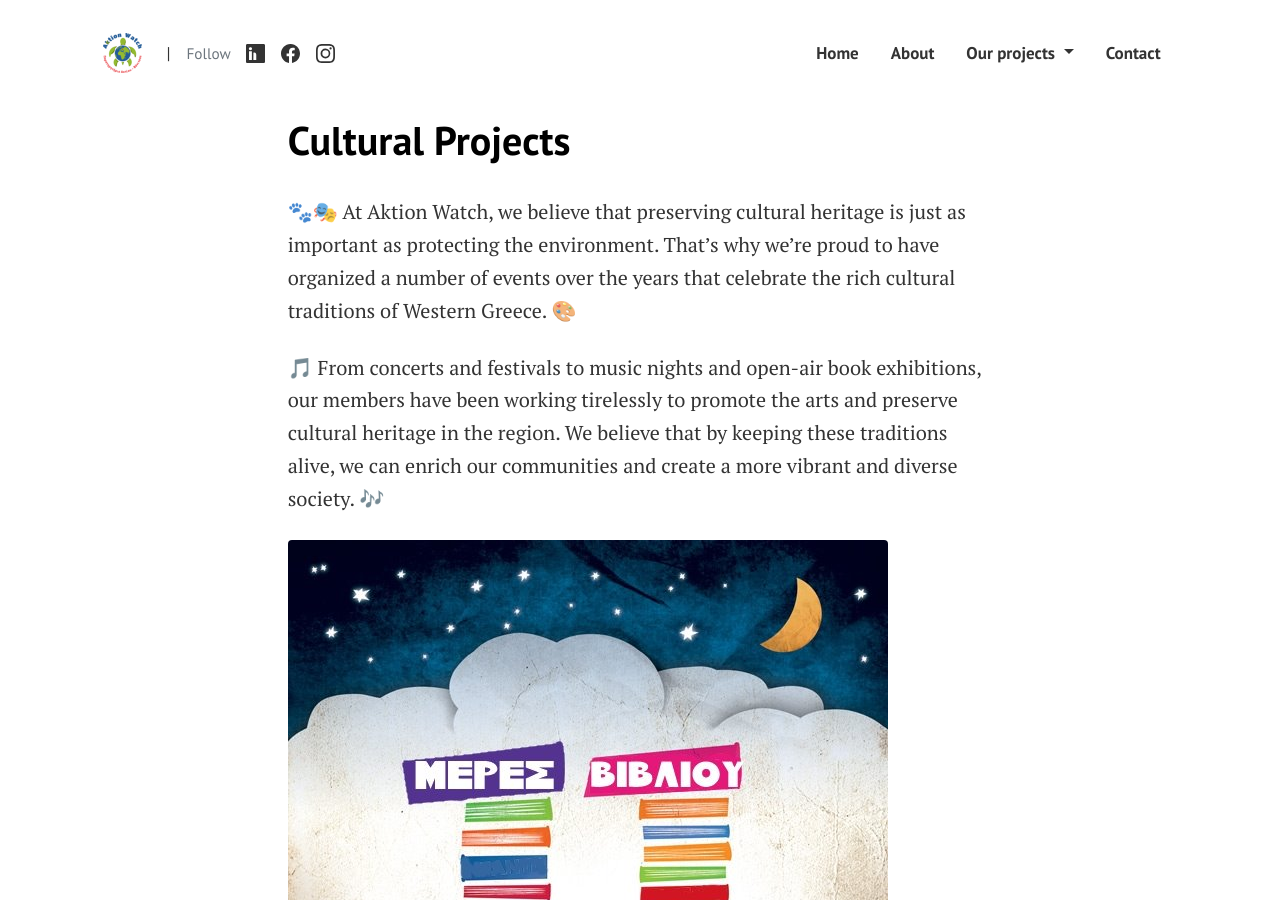
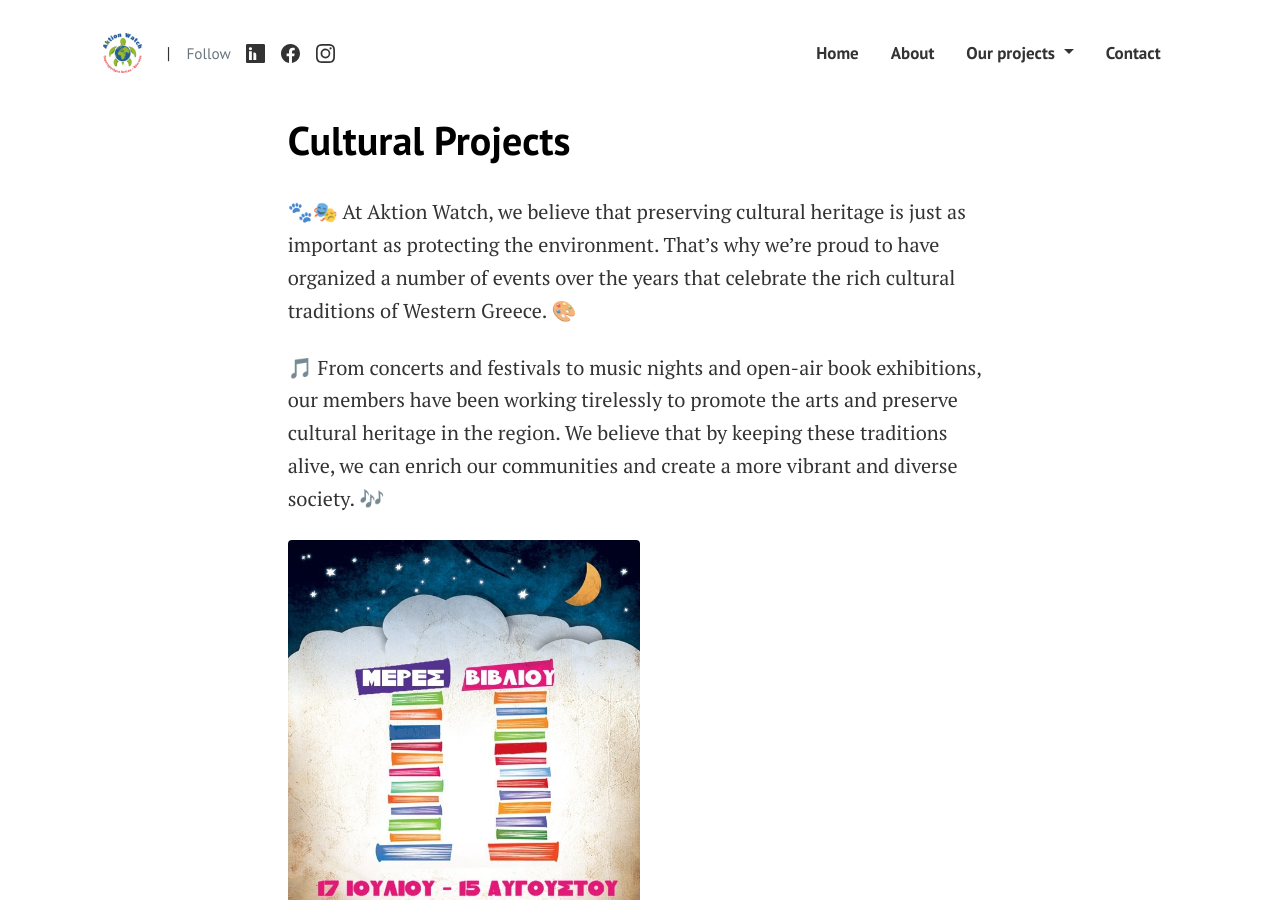
Before and after one commit to aktionwatch/aktionwatch.github.io, a Jekyll site: the page built from pages/program2.md, in a window 1280 px wide and 900 px high. Built offline with Jekyll 4.4.1, drawn with Linux system fonts in a browser that asks for light colours.

Commit message:
img resize

```diff
--- a/pages/program2.md
+++ b/pages/program2.md
@@ -7,6 +7,6 @@ permalink: /program2/
 
 🎵 From concerts and festivals to music nights and open-air book exhibitions, our members have been working tirelessly to promote the arts and preserve cultural heritage in the region. We believe that by keeping these traditions alive, we can enrich our communities and create a more vibrant and diverse society. 🎶
 
-![Open Air Book Exhibition]({{ site.baseurl }}/assets/images/openair.png)
+<img src="{{ site.baseurl }}/assets/images/openair.png" alt="Open Air Book Exhibition" style="width: 50%;" />
 
 Check out the [Open Air Book Exhibition](https://aktionwatch.github.io/openair) for more info on some of our actions!
```
Also changed, not shown: 2 other files.
